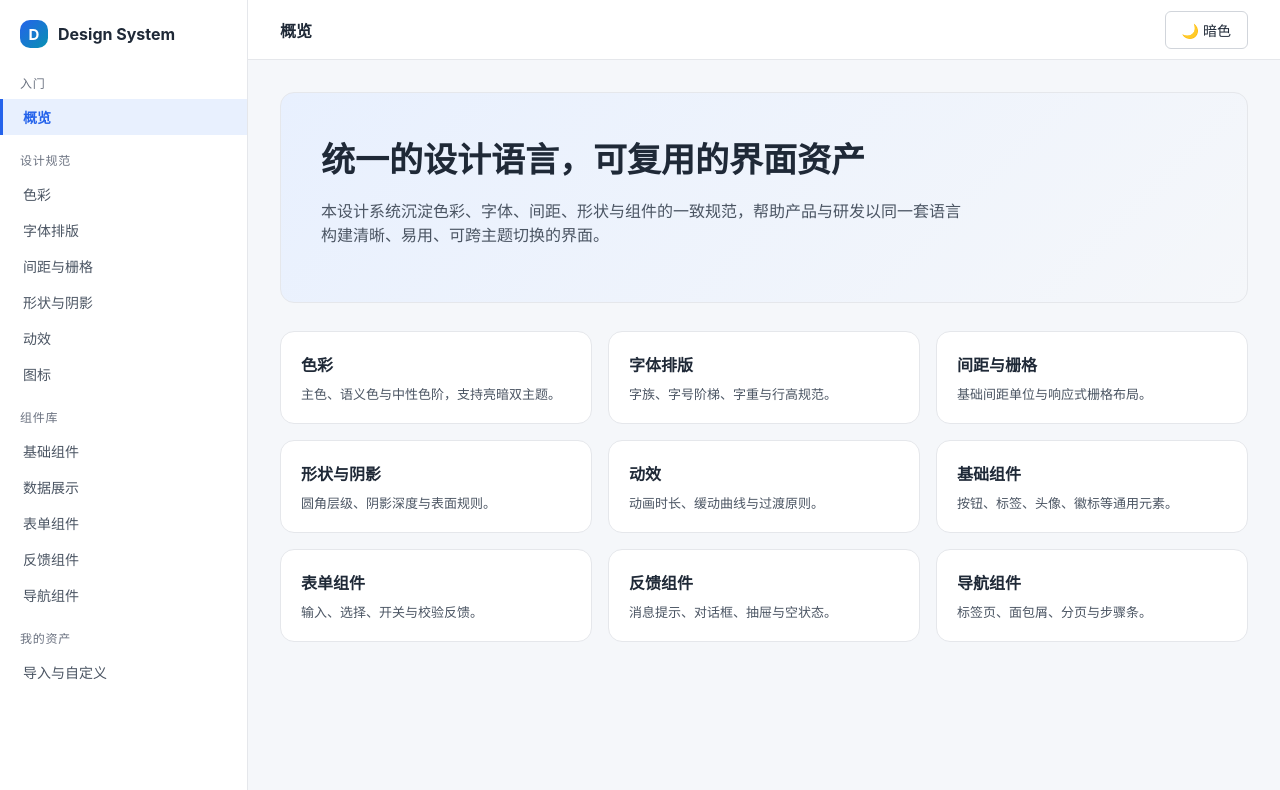
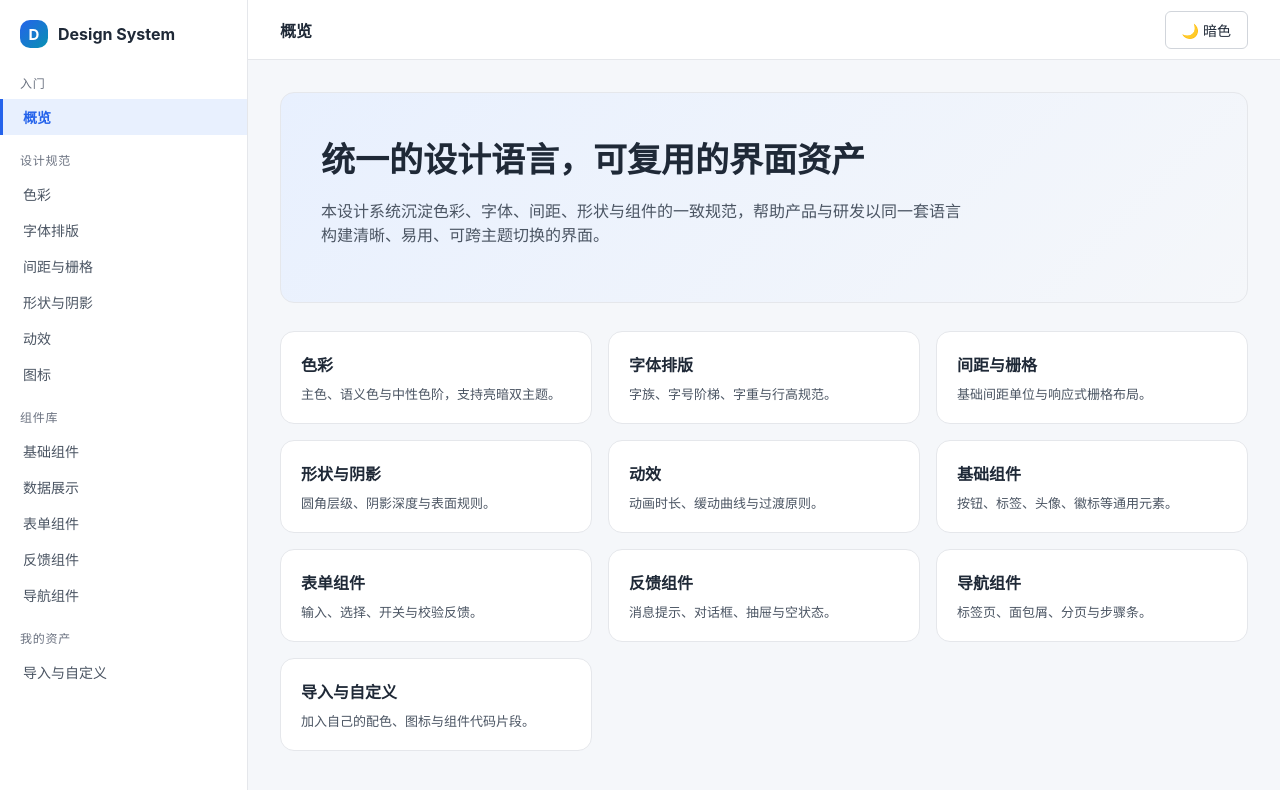
Before and after one commit to wrs666-sw/design-system-site, a React (Vite) app: page / in a window 1280 px wide. Shown: the top 790 px of the page. Built offline with nearby package versions, Linux system fonts and the light colour scheme.

Commit message:
feat: 概览卡片加入资产入口

```diff
--- a/src/sections/Home.jsx
+++ b/src/sections/Home.jsx
@@ -7,7 +7,8 @@ const CARDS = [
   { key: 'basic', title: '基础组件', desc: '按钮、标签、头像、徽标等通用元素。' },
   { key: 'form', title: '表单组件', desc: '输入、选择、开关与校验反馈。' },
   { key: 'feedback', title: '反馈组件', desc: '消息提示、对话框、抽屉与空状态。' },
-  { key: 'navigation', title: '导航组件', desc: '标签页、面包屑、分页与步骤条。' }
+  { key: 'navigation', title: '导航组件', desc: '标签页、面包屑、分页与步骤条。' },
+  { key: 'assets', title: '导入与自定义', desc: '加入自己的配色、图标与组件代码片段。' }
 ]
 
 export default function Home({ onNavigate }) {
```
